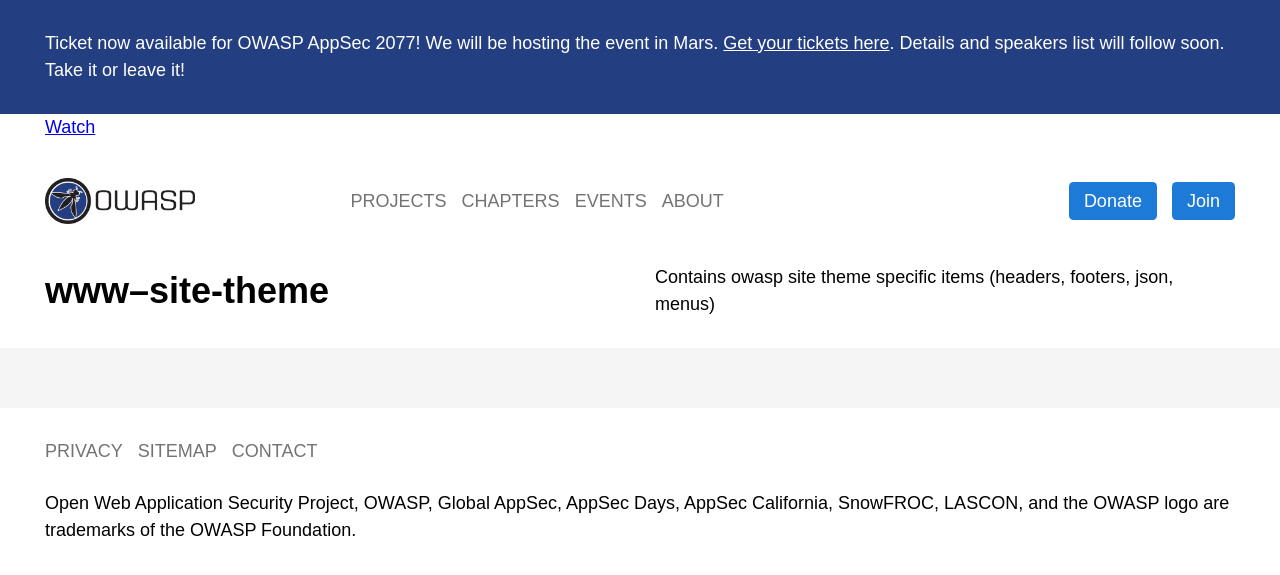
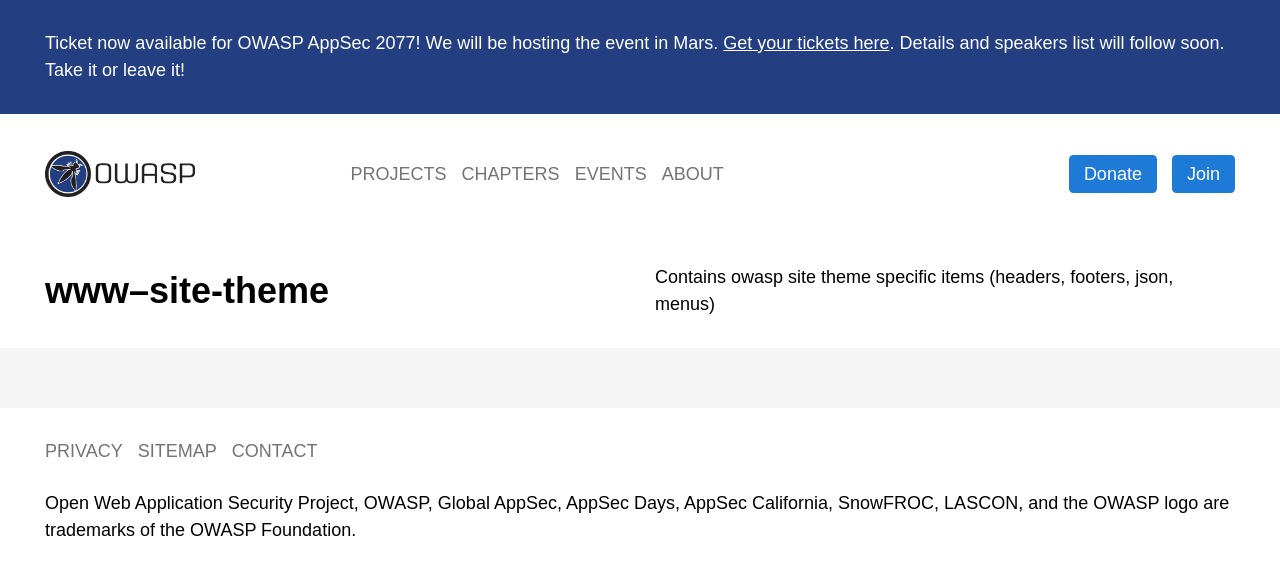
Before and after one commit to OWASP/www--site-theme, a Jekyll site: the page built from README.md, in a window 1280 px wide. Shown: the top 575 px of the page. Built offline with Jekyll 4.4.1, drawn with Linux system fonts in a browser that asks for light colours; some web fonts are replaced; our own code applies the rules of GitHub Pages for plain Markdown files.

Commit message:
Update header.html

```diff
--- a/_includes/header.html
+++ b/_includes/header.html
@@ -35,7 +35,6 @@
         </li>
       </ul>
     </nav>
-    <a class="github-button" href="https://github.com/owasp/www--site" data-icon="octicon-eye" aria-label="Watch Site on GitHub">Watch</a>
     <nav class="top-nav">
       <a href="{{ site.github.url }}/" class="desktop-logo">
         <img src="{{ site.github.url }}/assets/image/logo.png" alt="">
```
